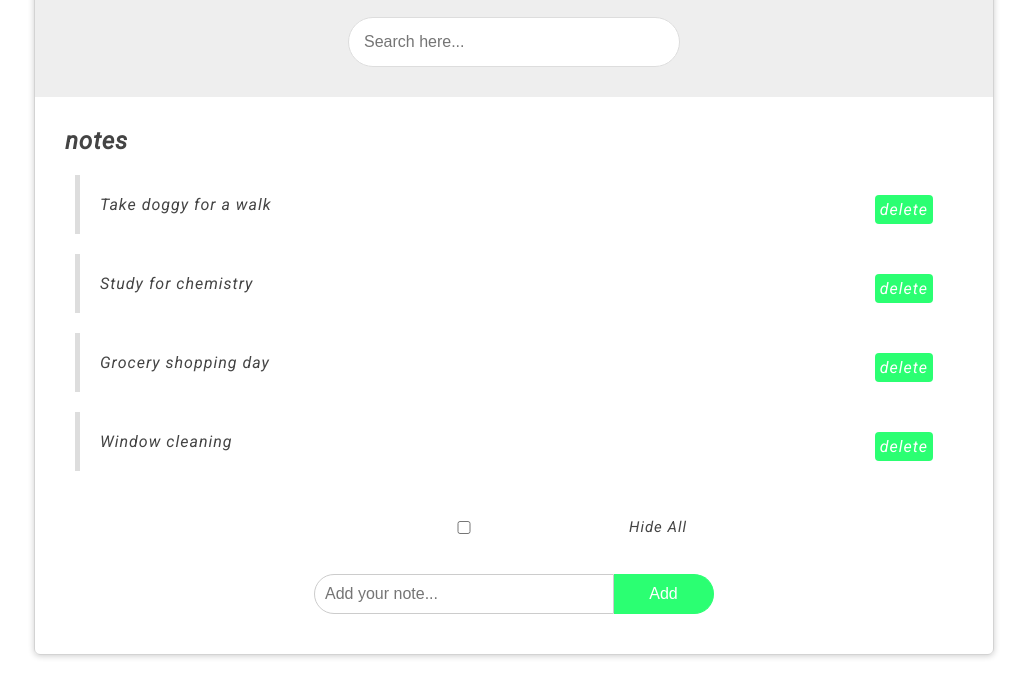
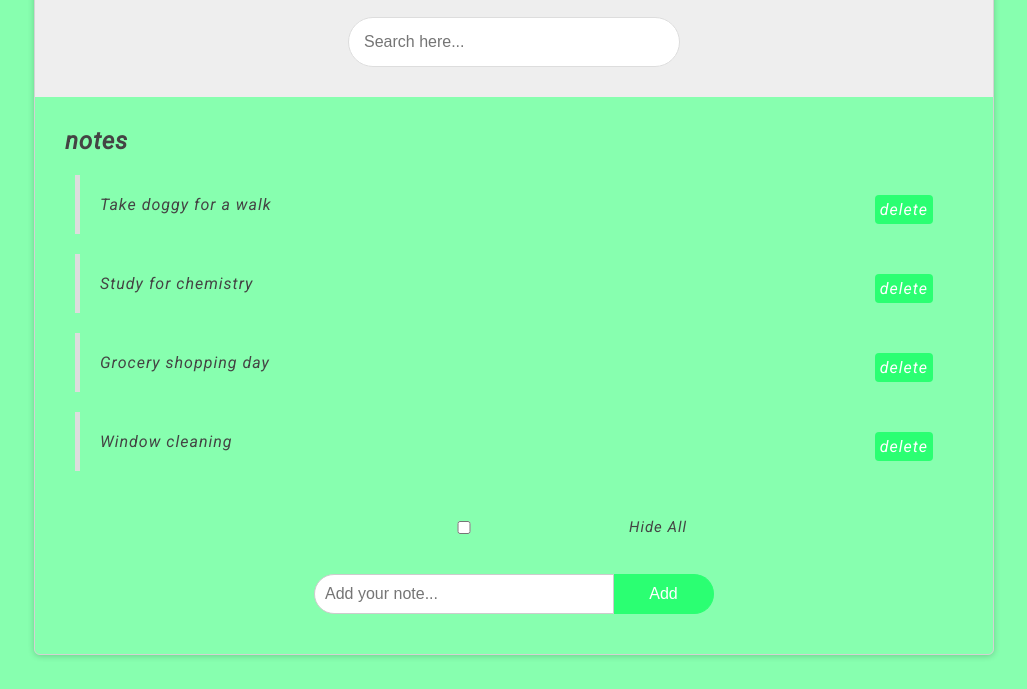
Before and after one commit to taraxdev/Todo, a plain HTML site: page index.html in a window 1280 px wide. Shown: the part 111-800 px from the top of the page, without its empty margins (126-1153 px from the left). Drawn offline with Linux system fonts and the light colour scheme.

Commit message:
Update style.css

```diff
--- a/style.css
+++ b/style.css
@@ -4,6 +4,7 @@ body{
     font-family: 'Roboto', sans-serif;
     color: #444;
     letter-spacing: 1px;
+    background-color: #87ffaf;
 }
 
 #wrapper .h1{
```
